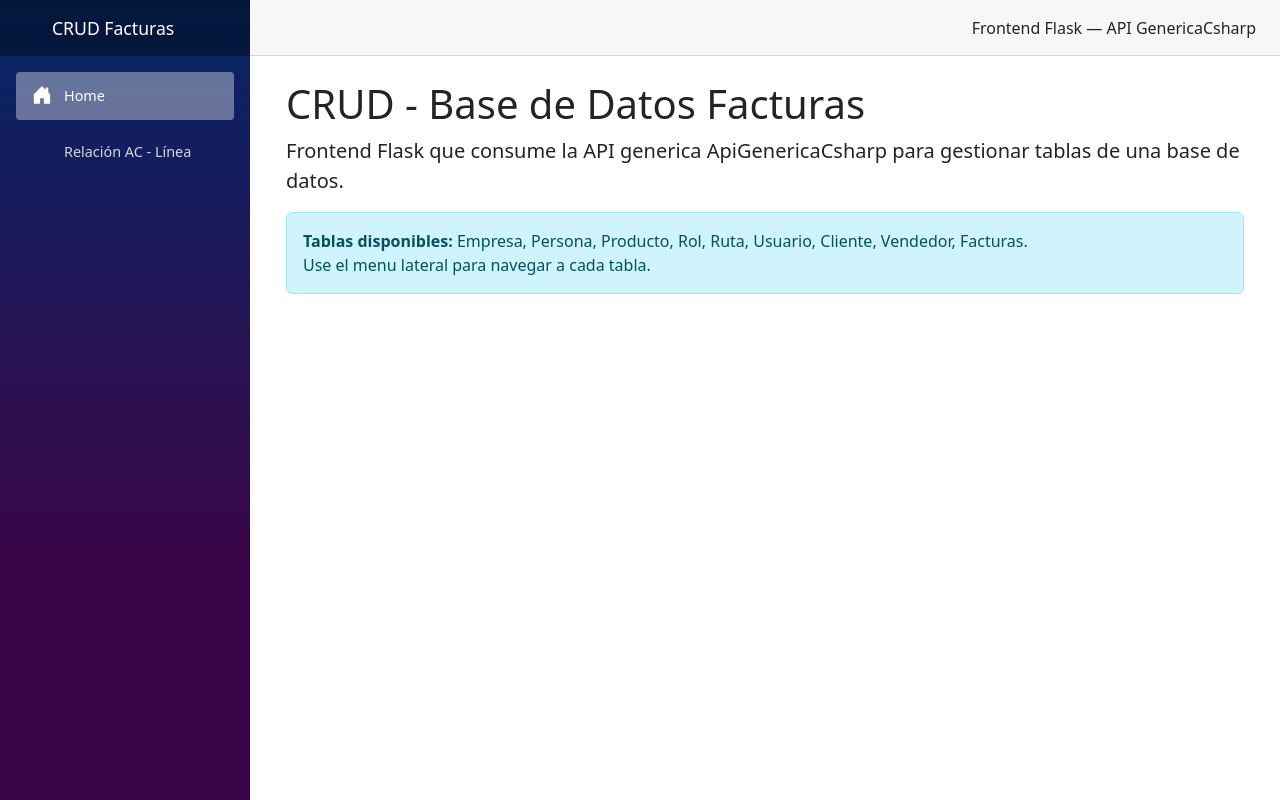
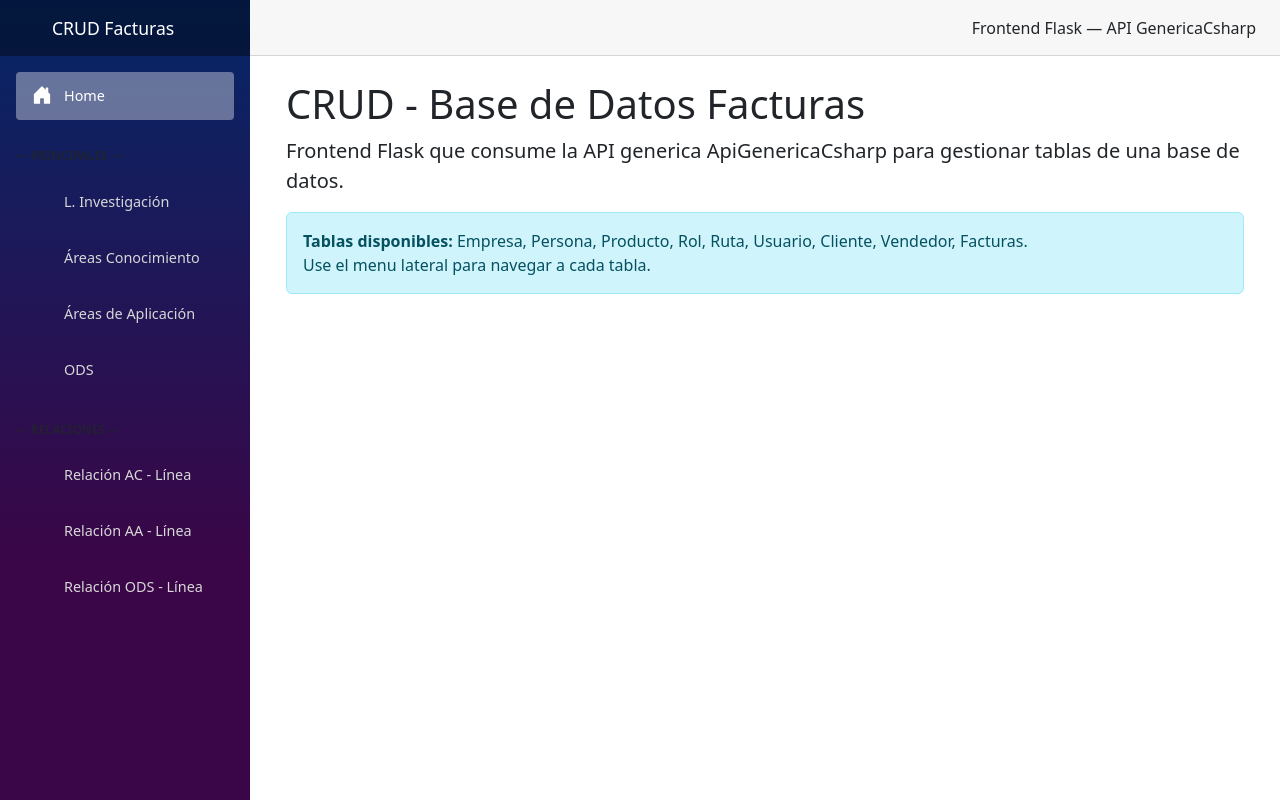
Before and after one commit to Unslowling/frontend-flask, a Flask app: page / in a window 1280 px wide. Run offline with Flask 3, Linux system fonts and the light colour scheme; data that the repository does not hold is empty.

Commit message:
style: organizar menú lateral con todas las tablas agrupadas

```diff
--- a/templates/components/nav_menu.html
+++ b/templates/components/nav_menu.html
@@ -30,33 +30,14 @@
             </a>
         </div>
 
-        {# Links a las 6 tablas sin clave foranea #}
-
-        <!-- Enlace al módulo de Intersección AC - Línea -->
-        <div class="nav-item px-3">
-            <a class="nav-link {{ 'active' if request.path.startswith('/ac_linea') }}" href="/ac_linea">
-                <span class="bi bi-link-45deg-nav-menu"></span> Relación AC - Línea
-            </a>
+        {# ───────── TABLAS PRINCIPALES ───────── #}
+        <div class="nav-item px-3 mt-3 mb-1">
+            <small class="text-muted fw-bold text-uppercase" style="font-size: 0.75rem;">--- PRINCIPALES ---</small>
         </div>
 
-        <!-- Links preparados para las tablas del sistema de Investigación (comentados por ahora) -->
-
-        <!--
         <div class="nav-item px-3">
             <a class="nav-link {{ 'active' if request.path.startswith('/linea_investigacion') }}" href="/linea_investigacion">
                 <span class="bi bi-diagram-3-fill-nav-menu"></span> L. Investigación
-            </a>
-        </div>
-
-        <div class="nav-item px-3">
-            <a class="nav-link {{ 'active' if request.path.startswith('/grupo_investigacion') }}" href="/grupo_investigacion">
-                <span class="bi bi-people-fill-nav-menu"></span> Grupos Inv.
-            </a>
-        </div>
-
-        <div class="nav-item px-3">
-            <a class="nav-link {{ 'active' if request.path.startswith('/semillero') }}" href="/semillero">
-                <span class="bi bi-seedling-fill-nav-menu"></span> Semilleros
             </a>
         </div>
 
@@ -65,7 +46,42 @@
                 <span class="bi bi-book-half-nav-menu"></span> Áreas Conocimiento
             </a>
         </div>
-        -->
+
+        <div class="nav-item px-3">
+            <a class="nav-link {{ 'active' if request.path.startswith('/area_aplicacion') }}" href="/area_aplicacion">
+                <span class="bi bi-briefcase-fill-nav-menu"></span> Áreas de Aplicación
+            </a>
+        </div>
+
+        <div class="nav-item px-3">
+            <a class="nav-link {{ 'active' if request.path.startswith('/objetivo_desarrollo_sostenible') }}" href="/objetivo_desarrollo_sostenible">
+                <span class="bi bi-globe-americas-nav-menu"></span> ODS
+            </a>
+        </div>
+
+        {# ───────── TABLAS DE RELACIONES ───────── #}
+        <div class="nav-item px-3 mt-3 mb-1">
+            <small class="text-muted fw-bold text-uppercase" style="font-size: 0.75rem;">--- RELACIONES ---</small>
+        </div>
+
+        <div class="nav-item px-3">
+            <a class="nav-link {{ 'active' if request.path.startswith('/ac_linea') }}" href="/ac_linea">
+                <span class="bi bi-link-45deg-nav-menu"></span> Relación AC - Línea
+            </a>
+        </div>
+
+        <!-- Estas dos no están creadas aún en app.py, pero las agregamos listas para usar -->
+        <div class="nav-item px-3">
+            <a class="nav-link {{ 'active' if request.path.startswith('/aa_linea') }}" href="/aa_linea">
+                <span class="bi bi-link-45deg-nav-menu"></span> Relación AA - Línea
+            </a>
+        </div>
+
+        <div class="nav-item px-3">
+            <a class="nav-link {{ 'active' if request.path.startswith('/ods_linea') }}" href="/ods_linea">
+                <span class="bi bi-link-45deg-nav-menu"></span> Relación ODS - Línea
+            </a>
+        </div>
 
     </nav>
 </div>
```
